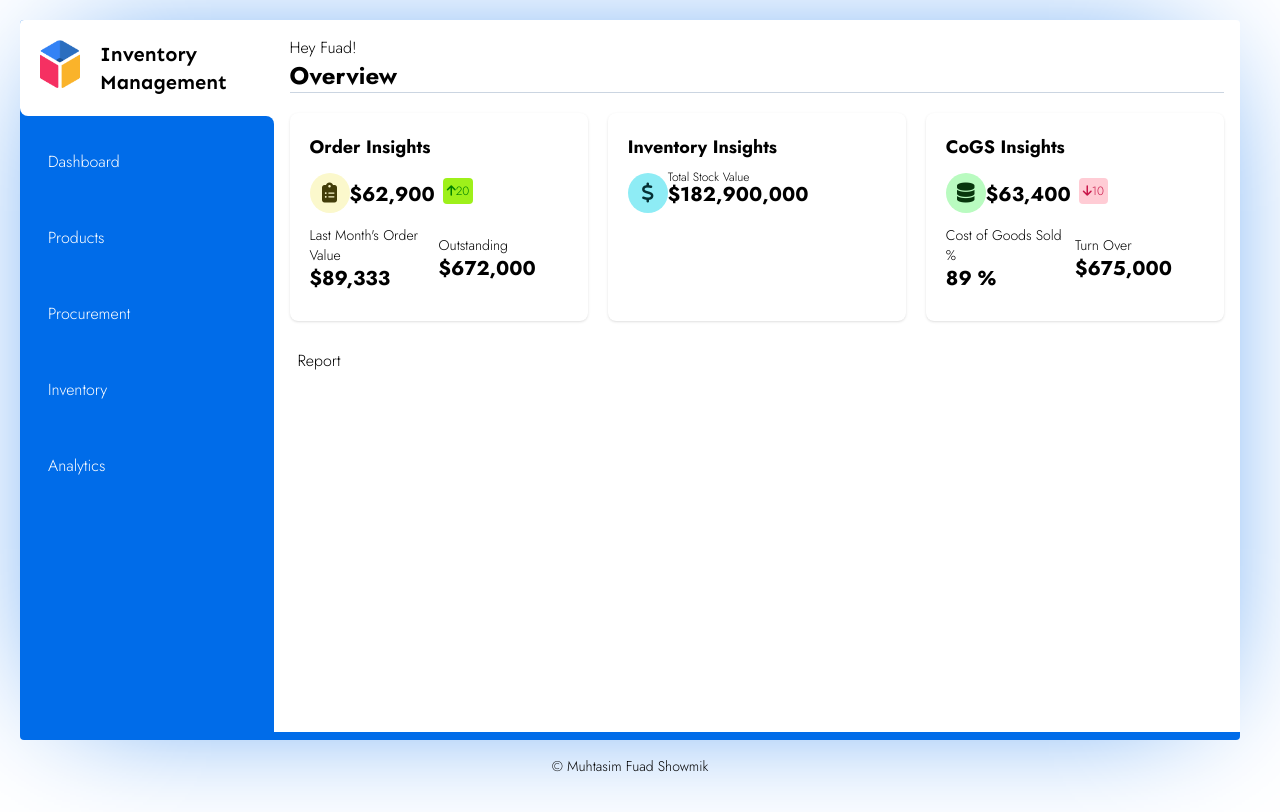
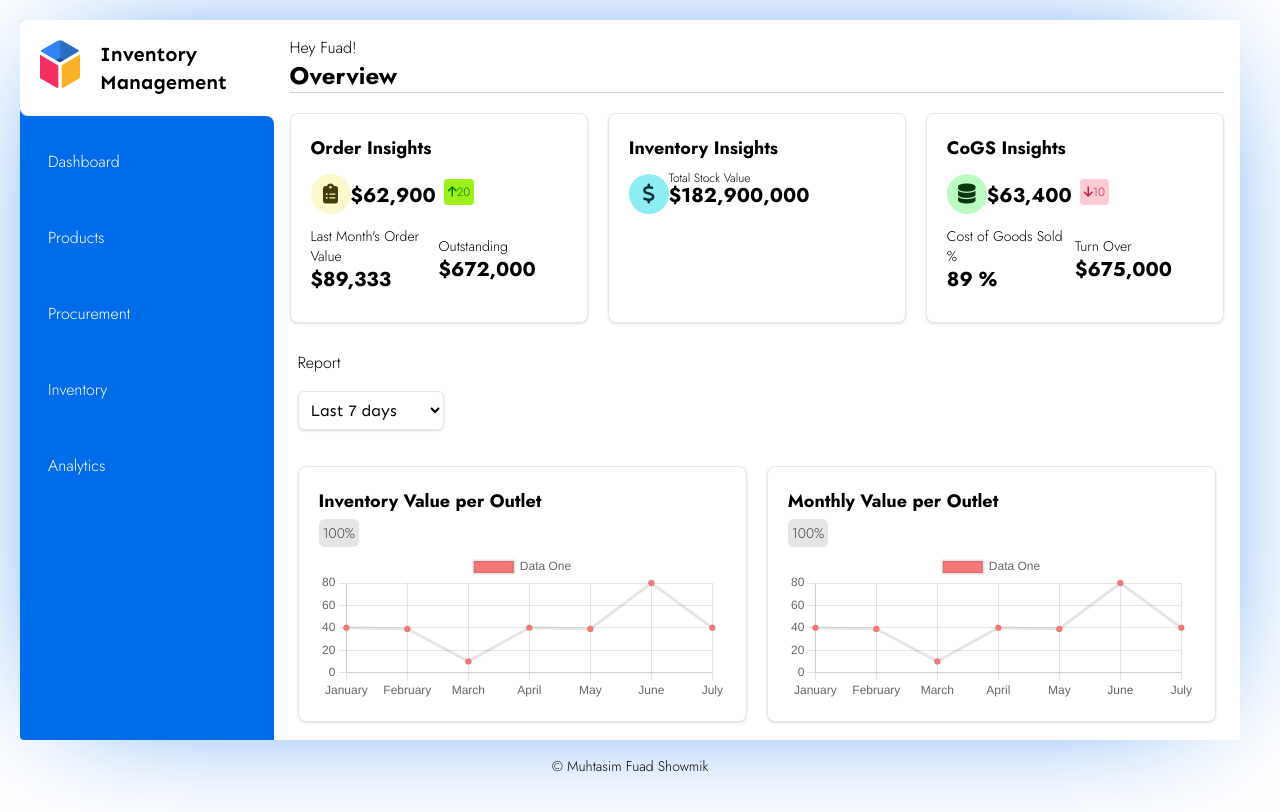
Before and after one commit to Muhtasim-Fuad-Showmik/Vue-Inventory, a Vue app: page / in a window 1280 px wide. Built offline with nearby package versions, Linux system fonts and the light colour scheme.

Commit message:
Added chart js graphs to the content cards on the dashboard

```diff
--- a/index.html
+++ b/index.html
@@ -11,7 +11,7 @@
 	<link rel="preconnect" href="https://fonts.googleapis.com"/>
 	<link rel="preconnect" href="https://fonts.gstatic.com" crossOrigin="" />
 	<link
-		href="https://fonts.googleapis.com/css2?family=Jost:ital,wght@0,100;0,200;0,300;0,400;0,500;0,600;0,700;0,800;0,900;1,100;1,200;1,300;1,400;1,500;1,600;1,700;1,800;1,900&family=Sen:wght@700&display=swap"
+		href="https://fonts.googleapis.com/css2?family=Jost:ital,wght@0,100;0,200;0,300;0,400;0,500;0,600;0,700;0,800;0,900;1,100;1,200;1,300;1,400;1,500;1,600;1,700;1,800;1,900&family=Sen:wght@400;700;800&display=swap"
 		rel="stylesheet"
 	/>
 
--- a/package.json
+++ b/package.json
@@ -15,7 +15,9 @@
     "lint": "eslint . --ext .vue,.js,.jsx,.cjs,.mjs,.ts,.tsx,.cts,.mts --fix --ignore-path .gitignore"
   },
   "dependencies": {
+    "chart.js": "^4.1.2",
     "vue": "^3.2.45",
+    "vue-chartjs": "^5.2.0",
     "vue-router": "^4.1.6"
   },
   "devDependencies": {
--- a/src/components/Card.vue
+++ b/src/components/Card.vue
@@ -1,5 +1,5 @@
 <template>
-  <div class="bg-white shadow min-h-[100px] rounded-lg p-5" :class="customStyle">
+  <div class="bg-white shadow min-h-[100px] border rounded-lg p-5" :class="customStyle">
     <div class="font-bold text-lg">
       {{ title }}
     </div>
--- /dev/null
+++ b/src/components/ChartJSGraph.vue
@@ -0,0 +1,58 @@
+<template>
+    <Line :data="data" :options="options" />
+</template>
+
+<script>
+// Importing all necessities from chart js library
+import {
+  Chart as ChartJS,
+  CategoryScale,
+  LinearScale,
+  PointElement,
+  LineElement,
+  Title,
+  Tooltip,
+  Legend
+} from 'chart.js'
+import { Line } from 'vue-chartjs'
+
+ChartJS.register(
+  CategoryScale,
+  LinearScale,
+  PointElement,
+  LineElement,
+  Title,
+  Tooltip,
+  Legend
+)
+
+export default {
+  name: 'App',
+  props: {
+    height: String,
+    width: String,
+    chartData: Object
+  },
+  components: {
+    Line
+  },
+  data() {
+    return {
+        data: {
+            labels: ['January', 'February', 'March', 'April', 'May', 'June', 'July'],
+            datasets: [
+                {
+                label: 'Data One',
+                backgroundColor: '#f87979',
+                data: [40, 39, 10, 40, 39, 80, 40]
+                }
+            ]
+        },
+        options: {
+            responsive: true,
+            maintainAspectRatio: false
+        }
+    }
+  }
+}
+</script>
--- /dev/null
+++ b/src/components/ContentCard.vue
@@ -0,0 +1,19 @@
+<template>
+  <div class="bg-white shadow min-h-[100px] border rounded-lg p-5" :class="customStyle">
+    <span class="text-lg font-bold">{{ title }}</span>
+    <slot></slot>
+  </div>
+</template>
+
+<script setup>
+defineProps({
+  title: {
+    type: String,
+    required: true,
+  },
+  customStyle: {
+    type: String,
+    required: false,
+  },
+});
+</script>
--- a/src/views/HomeView.vue
+++ b/src/views/HomeView.vue
@@ -1,5 +1,7 @@
 <script setup lang="ts">
 import Card from "../components/Card.vue";
+import ContentCard from "../components/ContentCard.vue";
+import ChartJSGraph from "../components/ChartJSGraph.vue";
 </script>
 
 <template>
@@ -19,15 +21,15 @@ import Card from "../components/Card.vue";
         title="Order Insights"
         icon="fa-solid fa-clipboard-list"
         bgIcon="bg-lemon-chiffon text-lemon-chiffon-txt"
-        :value=62900
+        :value="62900"
         valuePrefix="$"
-        :increased=true
-        :increasedByPercentage=20
+        :increased="true"
+        :increasedByPercentage="20"
         secondaryTitle="Last Month's Order Value"
-        :secondaryValue=89333
+        :secondaryValue="89333"
         secondaryValuePrefix="$"
         tertiaryTitle="Outstanding"
-        :tertiaryValue=672000
+        :tertiaryValue="672000"
         tertiaryValuePrefix="$"
       />
 
@@ -36,7 +38,7 @@ import Card from "../components/Card.vue";
         title="Inventory Insights"
         icon="fa-solid fa-dollar-sign"
         bgIcon="bg-winter-wizard text-winter-wizard-txt"
-        :value=182900000
+        :value="182900000"
         valuePrefix="$"
         valueHeader="Total Stock Value"
       />
@@ -46,15 +48,15 @@ import Card from "../components/Card.vue";
         title="CoGS Insights"
         icon="fa-solid fa-database"
         bgIcon="bg-magic-mint text-magic-mint-txt"
-        :value=63400
+        :value="63400"
         valuePrefix="$"
-        :increased=false
-        :increasedByPercentage=10
+        :increased="false"
+        :increasedByPercentage="10"
         secondaryTitle="Cost of Goods Sold %"
-        :secondaryValue=89
+        :secondaryValue="89"
         secondaryValueSuffix=" %"
         tertiaryTitle="Turn Over"
-        :tertiaryValue=675000
+        :tertiaryValue="675000"
         tertiaryValuePrefix="$"
       />
     </div>
@@ -62,5 +64,46 @@ import Card from "../components/Card.vue";
     <div class="p-2">
       <h1>Report</h1>
     </div>
+
+    <div class="flex justify-between mb-5 min-w-full p-2">
+      <select
+        class="p-2 rounded-md cursor-pointer font-Sen font-normal border bg-white shadow"
+        name="filterTimeInterval"
+        id="filterTimeIntervalId"
+      >
+        <option value="7">Last 7 days</option>
+        <option value="30">Last month</option>
+        <option value="180">Last 6 months</option>
+        <option value="365">Last year</option>
+      </select>
+    </div>
+
+    <div class="flex justify-between mb-5 min-w-full p-2">
+      <ContentCard customStyle="w-1/2" title="Inventory Value per Outlet">
+        <div className="h-5 w-14 text-sm mt-2">
+          <span
+            className="w-full h-full rounded-md p-1 bg-neutral-200 text-neutral-700"
+            >100%</span
+          >
+        </div>
+
+        <div class="bg-white mt-2">
+          <ChartJSGraph width="100%" height="25px" :chartData="{}" />
+        </div>
+      </ContentCard>
+
+      <ContentCard customStyle="w-1/2 ml-5" title="Monthly Value per Outlet">
+        <div className="h-5 w-14 text-sm mt-2">
+          <span
+            className="w-full h-full rounded-md p-1 bg-neutral-200 text-neutral-700"
+            >100%</span
+          >
+        </div>
+
+        <div class="bg-white mt-2">
+          <ChartJSGraph width="100%" height="25px" :chartData="{}" />
+        </div>
+      </ContentCard>
+    </div>
   </main>
 </template>
```
Also changed, not shown: 1 other file (tests, documents, lock files or other folders).
